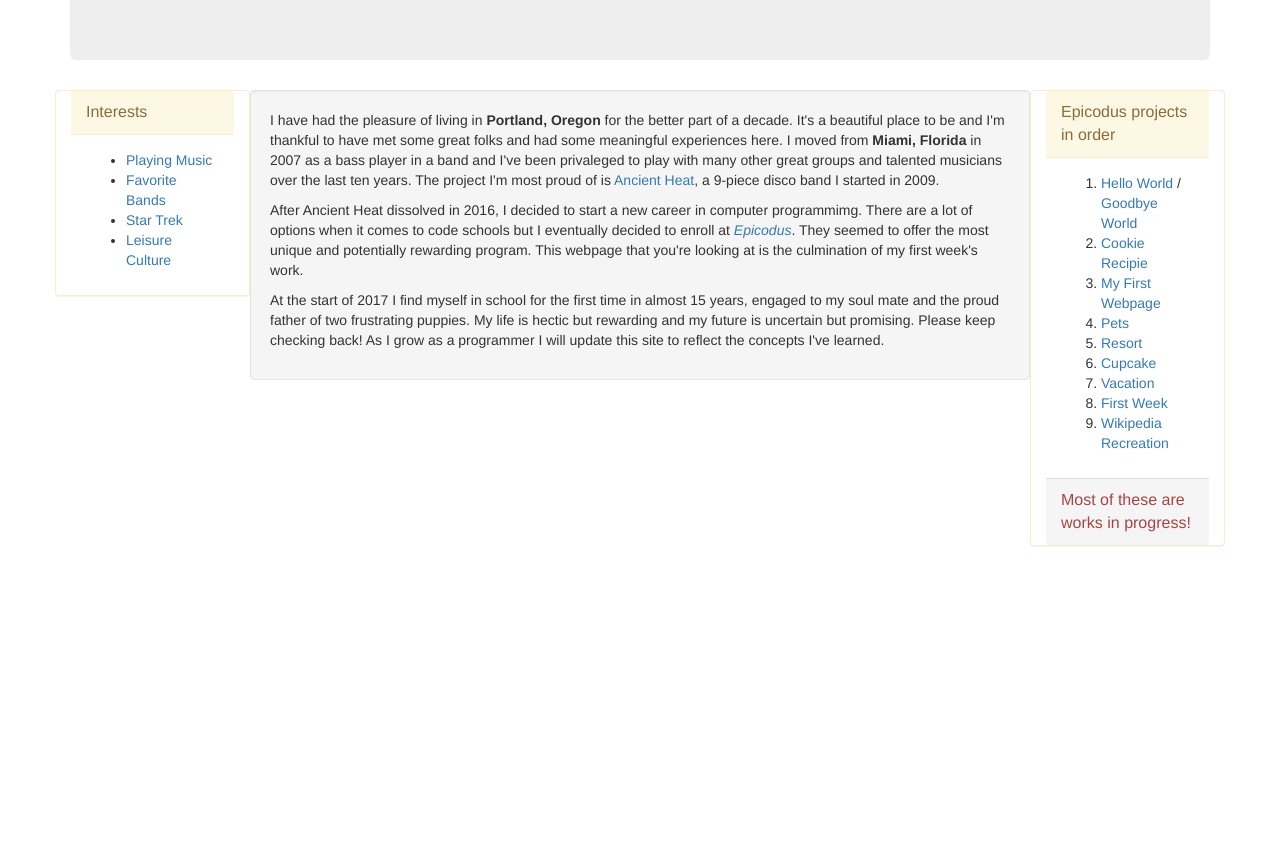
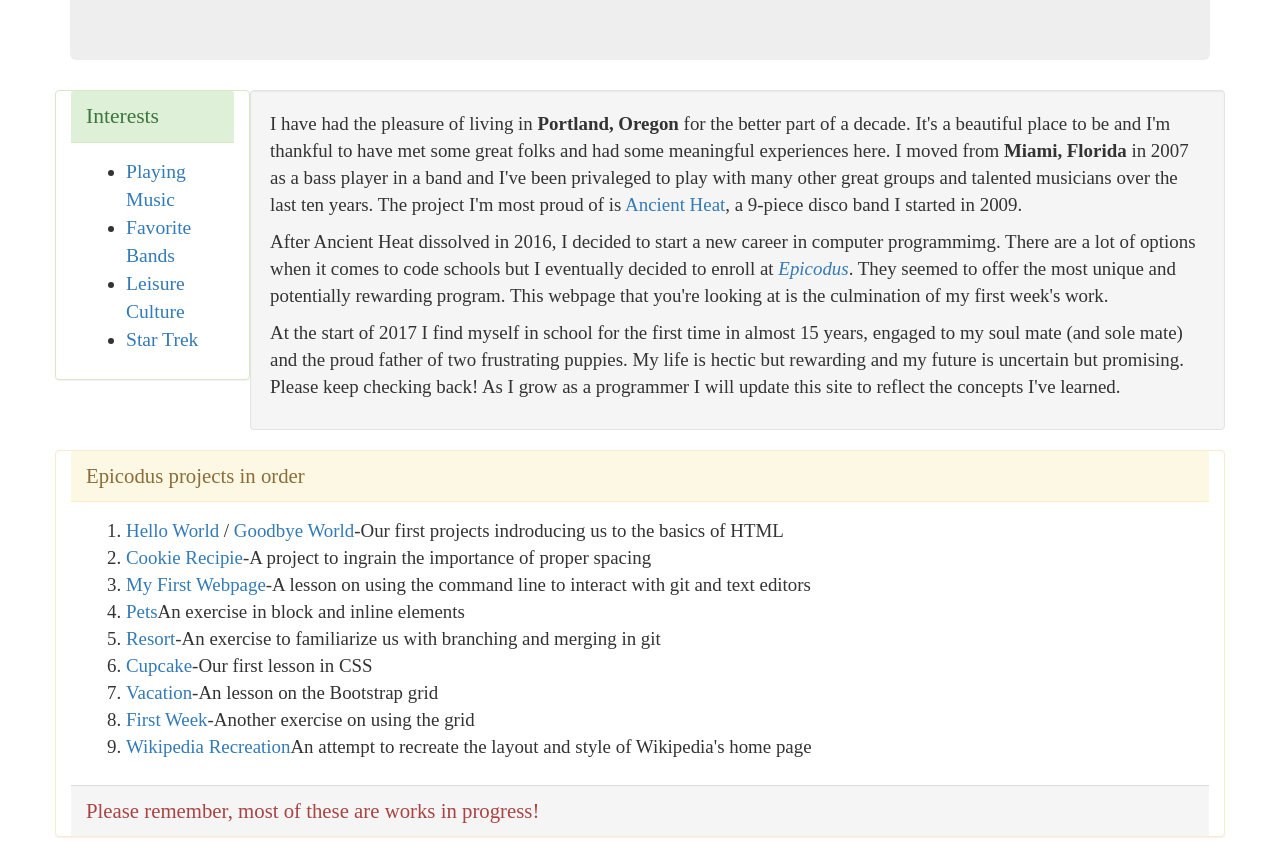
Before and after one commit to Brendangrubb/portfolio, a plain HTML site: page index.html in a window 1280 px wide. Shown: the part 180-1037 px from the top of the page. Before the commit the page ends 800 px from the top, so only its background shows below. Drawn offline with Linux system fonts and the light colour scheme.

Commit message:
change grid layout &  panel header font sizes, add explinations of epicodus projects

```diff
--- a/css/styles.css
+++ b/css/styles.css
@@ -2,19 +2,27 @@ h1 {
   font-weight: bold;
 }
 
+.background {
+  font-family: serif;
+}
+
 .about-me {
   float: left;
-
+  font-size: 135%;
 }
 
 .projects {
-  float: right;
+  font-size: 135%;
 }
 
 .interests {
-  float: left;
+  font-size: 140%;
 }
 
-.bold {
+.cities {
   font-weight: bold;
 }
+
+.medfnt {
+  font-size: 110%
+}
--- a/index.html
+++ b/index.html
@@ -5,7 +5,7 @@
     <link href="css/bootstrap.css" rel="stylesheet" type="text/css">
     <link href="css/styles.css" rel="stylesheet" type="text/css">
   </head>
-  <body>
+  <body class="background">
     <div class="container">
 
       <div class="jumbotron">
@@ -15,55 +15,54 @@
 
       <div class="row">
 
-        <div class="col-md-2 interests panel panel-warning">
+        <div class="col-md-2 interests panel panel-success">
           <div class="panel-heading">
-            <p class="panel-title">Interests</h3>
+            <p class="panel-title medfnt">Interests</h3>
           </div>
           <div class="panel-body">
             <ul>
               <li><a href="playing-music.html">Playing Music</a></li>
               <li><a href="favorite-bands.html">Favorite Bands</a></li>
+              <li><a href="leisure-culture.html">Leisure Culture</a></li>
               <li><a href="star-trek.html">Star Trek</a></li>
-              <li><a href="leisure-culture.html">Leisure Culture</a></li>
             </ul>
           </div>
         </div>
 
-        <div class=" col-md-2 projects panel panel-warning">
-          <div class="panel-heading">
-            <p class="panel-title">Epicodus projects in order</h3>
-          </div>
-          <div class="panel-body">
-            <ol>
-              <li><a href="https://github.com/Brendangrubb/hello-world.git">Hello World</a> / <a href="https://github.com/Brendangrubb/goodbye.git">Goodbye World</a></li>
-              <li><a href="https://github.com/Brendangrubb/cookie-recipe.git">Cookie Recipie</a></li>
-              <li><a href="https://github.com/Brendangrubb/my-first-webpage.git">My First Webpage</a></li>
-              <li><a href="https://github.com/Brendangrubb/pets.git">Pets</a></li>
-              <li><a href="https://github.com/Brendangrubb/Resort.git">Resort</a></li>
-              <li><a href="https://github.com/Brendangrubb/Cupcake.git">Cupcake</a></li>
-              <li><a href="https://github.com/Brendangrubb/Vacation.git">Vacation</a></li>
-              <li><a href="https://github.com/Brendangrubb/First-Week.git">First Week</a></li>
-              <li><a href="https://github.com/Brendangrubb/Wikipedia-Home-Page-Recreation.git">Wikipedia Recreation</a></li>
-            </ol>
-          </div>
-          <div class="panel-footer text-danger">
-            <p class="panel-title">Most of these are works in progress!</h4>
-          </div>
-        </div>
-
-
-        <div  class="col-md-8 well about-me">
-          <p>I have had the pleasure of living in <span class="bold">Portland, Oregon</span> for the better part of a decade. It's a beautiful place to be and I'm thankful to have met some great folks and had some meaningful experiences here. I moved from <span class="bold">Miami, Florida</span> in 2007 as a bass player in a band and I've been privaleged to play with many other great groups and talented musicians over the last ten years. The project I'm most proud of is <a href="http://www.ancientheatdisco.com">Ancient Heat</a>, a 9-piece disco band I started in 2009.</p>
+        <div  class="col-md-10 well about-me">
+          <p>I have had the pleasure of living in <span class="cities">Portland, Oregon</span> for the better part of a decade. It's a beautiful place to be and I'm thankful to have met some great folks and had some meaningful experiences here. I moved from <span class="cities">Miami, Florida</span> in 2007 as a bass player in a band and I've been privaleged to play with many other great groups and talented musicians over the last ten years. The project I'm most proud of is <a href="http://www.ancientheatdisco.com">Ancient Heat</a>, a 9-piece disco band I started in 2009.</p>
 
           <p>After Ancient Heat dissolved in 2016, I decided to start a new career in computer programmimg. There are a lot of options when it comes to code schools but I eventually decided to enroll at <em><a href="https://www.epicodus.com/">Epicodus</a></em>. They seemed to offer the most unique and potentially rewarding program. This webpage that you're looking at is the culmination of my first week's work.</p>
 
-          <p>At the start of 2017 I find myself in school for the first time in almost 15 years, engaged to my soul mate and the proud father of two frustrating puppies. My life is hectic but rewarding and my future is uncertain but promising. Please keep checking back! As I grow as a programmer I will update this site to reflect the concepts I've learned.
+          <p>At the start of 2017 I find myself in school for the first time in almost 15 years, engaged to my soul mate (and sole mate) and the proud father of two frustrating puppies. My life is hectic but rewarding and my future is uncertain but promising. Please keep checking back! As I grow as a programmer I will update this site to reflect the concepts I've learned.
           </p>
         </div>
 
       </div>
 
-
+      <div class="row">
+        <div class=" col-md-12 projects panel panel-warning">
+          <div class="panel-heading">
+            <p class="panel-title medfnt">Epicodus projects in order</h3>
+          </div>
+          <div class="panel-body">
+            <ol>
+              <li><a href="https://github.com/Brendangrubb/hello-world.git">Hello World</a> / <a href="https://github.com/Brendangrubb/goodbye.git">Goodbye World</a>-Our first projects indroducing us to the basics of HTML</li>
+              <li><a href="https://github.com/Brendangrubb/cookie-recipe.git">Cookie Recipie</a>-A project to ingrain the importance of proper spacing</li>
+              <li><a href="https://github.com/Brendangrubb/my-first-webpage.git">My First Webpage</a>-A lesson on using the command line to interact with git and text editors</li>
+              <li><a href="https://github.com/Brendangrubb/pets.git">Pets</a>An exercise in block and inline elements</li>
+              <li><a href="https://github.com/Brendangrubb/Resort.git">Resort</a>-An exercise to familiarize us with branching and merging in git</li>
+              <li><a href="https://github.com/Brendangrubb/Cupcake.git">Cupcake</a>-Our first lesson in CSS</li>
+              <li><a href="https://github.com/Brendangrubb/Vacation.git">Vacation</a>-An lesson on the Bootstrap grid</li>
+              <li><a href="https://github.com/Brendangrubb/First-Week.git">First Week</a>-Another exercise on using the grid</li>
+              <li><a href="https://github.com/Brendangrubb/Wikipedia-Home-Page-Recreation.git">Wikipedia Recreation</a>An attempt to recreate the layout and style of Wikipedia's home page</li>
+            </ol>
+          </div>
+          <div class="panel-footer text-danger">
+            <p class="panel-title medfnt">Please remember, most of these are works in progress!</h4>
+          </div>
+        </div>
+      </div>
 
 
 
```
Also changed, not shown: 1 other file.
